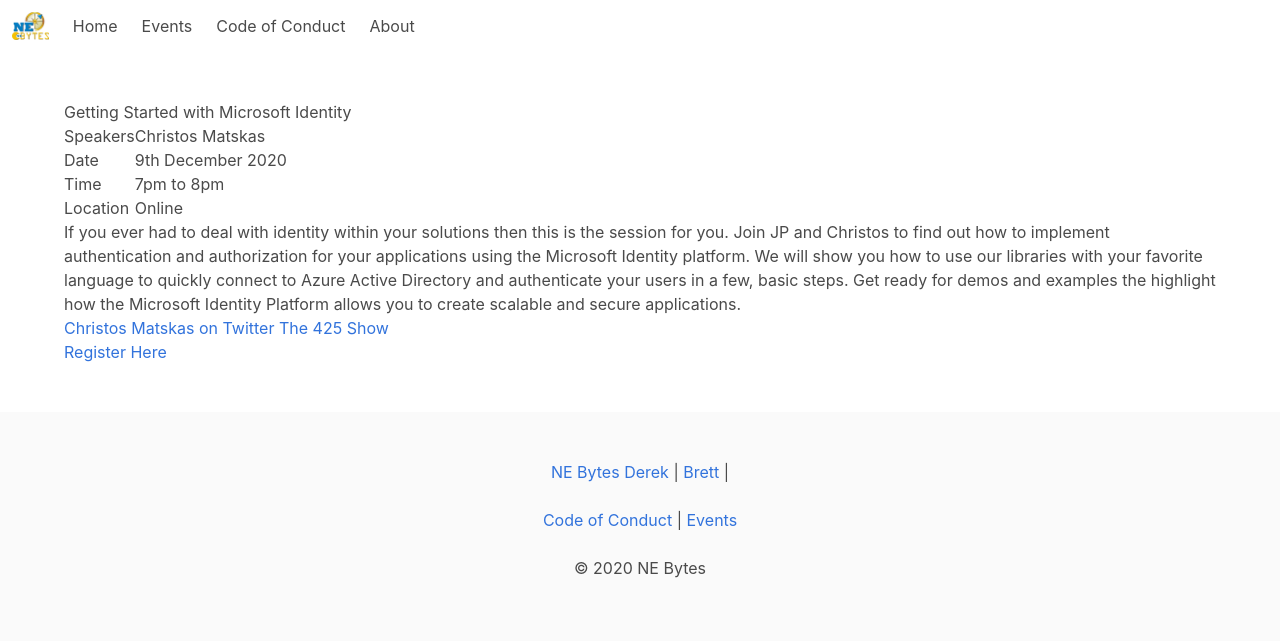
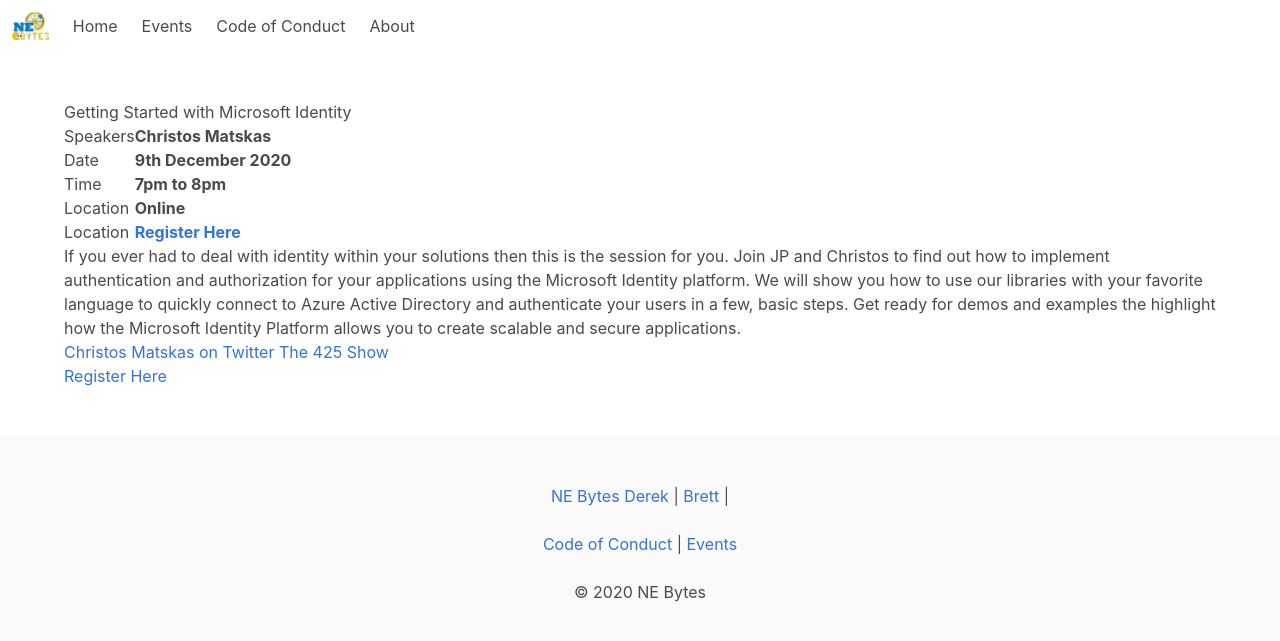
Before and after one commit to ne-bytes/ne-bytes.github.io, a Jekyll site: the page built from _posts/2020-12-09-getting-started-with-microsoft-identity.md, in a window 1280 px wide. Shown: the top 641 px of the page. Built offline with Jekyll 4.4.1, drawn with Linux system fonts in a browser that asks for light colours.

Commit message:
Update event.html

```diff
--- a/_layouts/event.html
+++ b/_layouts/event.html
@@ -11,16 +11,19 @@
     <table>
       <tbody>
       {% if page.speakers %}
-      <tr><td>Speakers</td><td>{% for speaker in page.speakers %}{{ speaker }}{% endfor %}</td></tr>
+      <tr><td>Speakers</td><td class="has-text-weight-bold">{% for speaker in page.speakers %}{{ speaker }}{% endfor %}</td></tr>
       {% endif %}
       {%if page.eventdate %}
-      <tr><td>Date</td><td>{{ page.eventdate }}</td></tr>
+      <tr><td>Date</td><td class="has-text-weight-bold">{{ page.eventdate }}</td></tr>
       {% endif %}
       {%if page.eventtime %}
-      <tr><td>Time</td><td>{{ page.eventtime }}</td></tr>
+      <tr><td>Time</td><td class="has-text-weight-bold">{{ page.eventtime }}</td></tr>
       {% endif %}
       {%if page.location %}
-      <tr><td>Location</td><td>{{ page.location }}</td></tr>
+      <tr><td>Location</td><td class="has-text-weight-bold">{{ page.location }}</td></tr>
+      {% endif %}
+      {%if page.register %}
+      <tr><td>Location</td><td class="has-text-weight-bold"><a href="{{ page.register }}">Register Here</a></td></tr>
       {% endif %}
       </tbody>
     </table>
```
